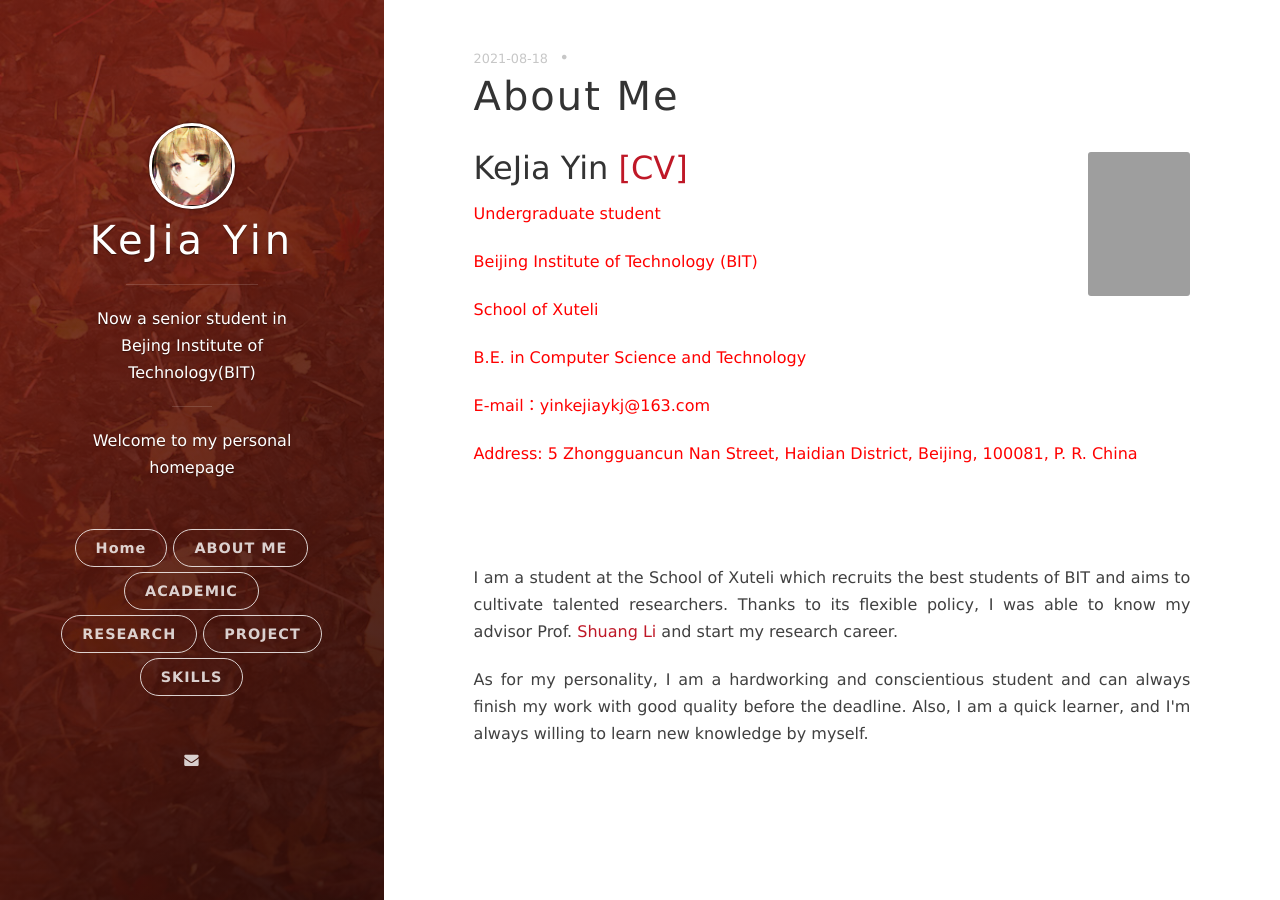
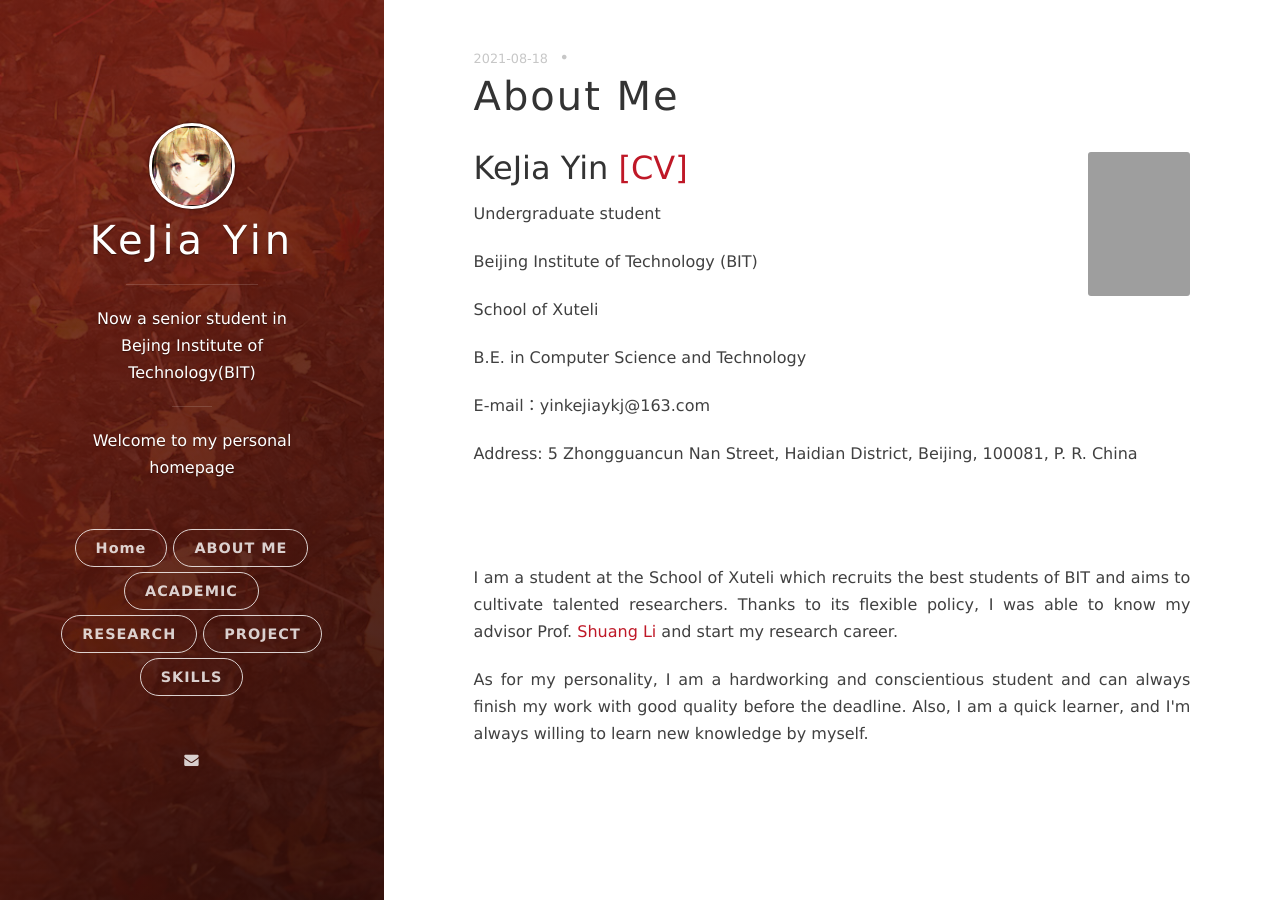
Before and after one commit to yinkejia/yinkejia.github.io, a Jekyll site: the page built from _posts/2021-08-18-ABOUT-ME.markdown, in a window 1280 px wide. Built offline with Jekyll 4.4.1, drawn with Linux system fonts in a browser that asks for light colours; nearby versions of some CDN libraries; grey boxes are pictures that could not be loaded.

Commit message:
Update 2021-08-18-ABOUT-ME.markdown

```diff
--- a/_posts/2021-08-18-ABOUT-ME.markdown
+++ b/_posts/2021-08-18-ABOUT-ME.markdown
@@ -5,12 +5,12 @@ date: 2021-08-18 15:32:24.000000000 +09:00
 ---
 <img style="float:right" src="https://raw.githubusercontent.com/yinkejia/homepage-of-Kejia-Yin/gh-pages/DSC_0003.JPG" width="102" height="144">
 <h2>KeJia Yin <a href="https://raw.githubusercontent.com/yinkejia/homepage-of-Kejia-Yin/gh-pages/CV_Kejia Yin.pdf" target="_blank">[CV]</a></h2>
-<p><font color="red">Undergraduate student</font></p>
-<p><font color="red">Beijing Institute of Technology (BIT)</font></p>
-<p><font color="red">School of Xuteli</font></p>
-<p><font color="red">B.E. in Computer Science and Technology</font></p>
-<p><font color="red">E-mail：yinkejiaykj@163.com</font></p>
-<p><font color="red">Address: 5 Zhongguancun Nan Street, Haidian District, Beijing, 100081, P. R. China</font></p>
+<p><font size="3">Undergraduate student</font></p>
+<p><font size="3">Beijing Institute of Technology (BIT)</font></p>
+<p><font size="3">School of Xuteli</font></p>
+<p><font size="3">B.E. in Computer Science and Technology</font></p>
+<p><font size="3">E-mail：yinkejiaykj@163.com</font></p>
+<p><font size="3">Address: 5 Zhongguancun Nan Street, Haidian District, Beijing, 100081, P. R. China</font></p>
 <br><br>
 <p>I am a student at the School of Xuteli which recruits the best students of BIT and aims to cultivate talented researchers. Thanks to its flexible policy, I was able to know my advisor Prof. <a href="http://shuangli.xyz/" target="_blank">Shuang Li</a> and start my research career.</p>
 <p>As for my personality, I am a hardworking and conscientious student and can always finish my work with good quality before the deadline. Also, I  am a quick learner, and I'm always willing to learn new knowledge by myself.</p>
```
